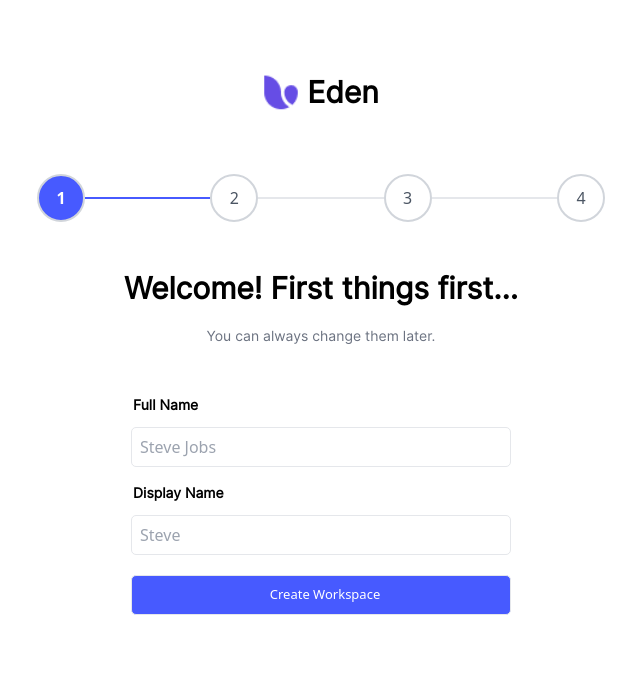
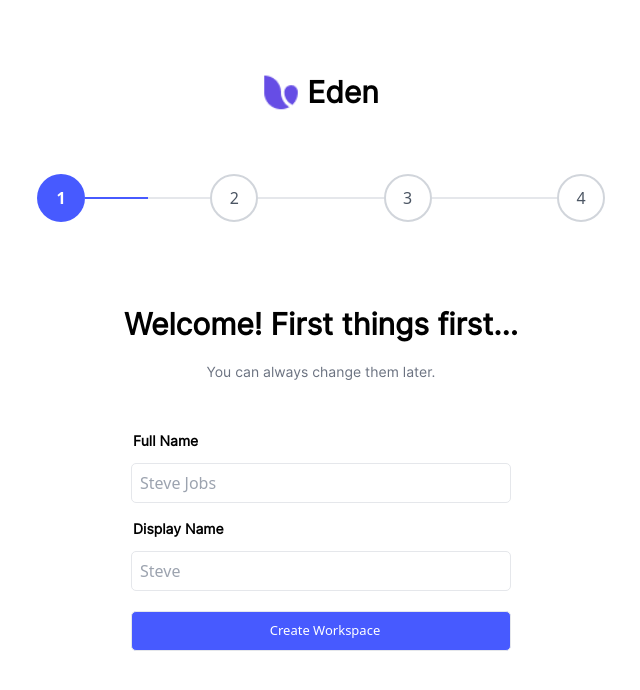
Before and after one commit to deepak-fletcher/EDEN, a React (Create React App) app: page / in a window 1280 px wide. Shown: the top 690 px of the page, without its empty margins (319-959 px from the left). Built offline with nearby package versions, Linux system fonts and the light colour scheme.

Commit message:
progress bar completed

```diff
--- a/src/components/Complete.js
+++ b/src/components/Complete.js
@@ -15,7 +15,7 @@ const Complete = () => {
     <div class="h-[48px] mt-[3%] mb-[3%] w-full md:w-[600px] ml-auto mr-auto">
                 <ProgressBar step="4"></ProgressBar>
         </div>
-    <div class=" mt-[20%] md:mt-[5%]">
+    <div class=" mt-[50px] md:mt-[100px]">
        <div class="flex flex-row w-[350px] md:w-[400px] space-x-[10px] md:space-x-[20px] h-[185px] m-auto">
        <img src={complete} class="m-auto"></img>
 
--- a/src/components/ProgressBar.js
+++ b/src/components/ProgressBar.js
@@ -6,25 +6,43 @@ const ProgressBar = (props) => {
   return (
     <div class="p-4 flex justify-between items-center">
         <div class="relative flex flex-col items-center text-gray-600">
-            <div class={`rounded-full transition duration-500 ease-in-out border-2 border-gray-300 h-12 w-12 flex  items-center justify-center ${step>0? "bg-[#475AFF] text-white font-bold":""}`}>1</div>
+            <div class={`rounded-full transition duration-500 ease-in-out  border-gray-300 h-12 w-12 flex  items-center justify-center ${step>0? "bg-[#475AFF] border-1 text-white font-bold":"border-2"}`}>1</div>
         </div>
-        <div class={`flex-auto border-t-2 transition duration-500 ease-in-out ${step>0? "border-[#475AFF]":""}`}>
-
+        <div class={`flex-auto transition duration-500 ease-in-out`}>
+            {step>0 && <span class="flex flex-row"><div class={`flex-auto transition border-t-2 w-1/2 duration-500 ease-in-out ${step>0? "border-[#475AFF]":""}`}>
+            </div>
+            <div class={`flex-auto transition border-t-2 w-1/2 duration-500 ease-in-out ${step>1? "border-[#475AFF]":""}`}>
+            </div>
+            </span>}
         </div>
         <div class="relative flex flex-col items-center text-gray-600">
-            <div class={`rounded-full transition duration-500 ease-in-out border-2 border-gray-300 h-12 w-12 flex  items-center justify-center ${step>1? "bg-[#475AFF] text-white font-bold":""}`}>2</div>
+            <div class={`rounded-full transition duration-500 ease-in-out border-gray-300 h-12 w-12 flex  items-center justify-center ${step>1? "bg-[#475AFF] border-1 text-white font-bold":"border-2"}`}>2</div>
         </div>
-        <div class={`flex-auto border-t-2 transition duration-500 ease-in-out ${step>1? "border-[#475AFF]":""}`}>
-
+        <div class={`flex-auto transition duration-500 ease-in-out`}>
+            { step>1 ?
+                <span class="flex flex-row"><div class={`flex-auto transition border-t-2 w-1/2 duration-500 ease-in-out ${step>1? "border-[#475AFF]":""}`}>
+                </div>
+                <div class={`flex-auto transition border-t-2 w-1/2 duration-500 ease-in-out ${step>2? "border-[#475AFF]":""}`}>
+                </div>
+                </span>:
+                <span class="flex flex-row"><div class={`flex-auto transition border-t-2 duration-500 ease-in-out`}>
+                </div></span> }
         </div>
         <div class="relative flex flex-col items-center text-gray-600">
-            <div class={`rounded-full transition duration-500 ease-in-out border-2 border-gray-300 h-12 w-12 flex  items-center justify-center ${step>2? "bg-[#475AFF] text-white font-bold":""}`}>3</div>
+            <div class={`rounded-full transition duration-500 ease-in-out  border-gray-300 h-12 w-12 flex  items-center justify-center ${step>2? "bg-[#475AFF] border-1 text-white font-bold":"border-2"}`}>3</div>
         </div>
-        <div class={`flex-auto border-t-2 transition duration-500 ease-in-out ${step>2? "border-[#475AFF]":""}`}>
-
+        <div class={`flex-auto transition duration-500 ease-in-out`}>
+                { step>2 ?
+                <span class="flex flex-row"><div class={`flex-auto transition border-t-2 w-1/2 duration-500 ease-in-out ${step>2? "border-[#475AFF]":""}`}>
+                </div>
+                <div class={`flex-auto transition border-t-2 w-1/2 duration-500 ease-in-out ${step>3? "border-[#475AFF]":""}`}>
+                </div>
+                </span>:
+                <span class="flex flex-row"><div class={`flex-auto transition border-t-2 duration-500 ease-in-out`}>
+                </div></span> }
         </div>
         <div class="relative flex flex-col items-center text-gray-600">
-            <div class={`rounded-full transition duration-500 ease-in-out border-2 border-gray-300 h-12 w-12 flex  items-center justify-center ${step>3? "bg-[#475AFF] text-white font-bold":""}`}>4</div>
+            <div class={`rounded-full transition duration-500 ease-in-out  border-gray-300 h-12 w-12 flex  items-center justify-center ${step>3? "bg-[#475AFF] border-1 text-white font-bold":"border-2"}`}>4</div>
         </div>
 
     </div>
--- a/src/components/Welcome.js
+++ b/src/components/Welcome.js
@@ -11,7 +11,7 @@ const Welcome = () => {
         <div class="h-[48px] mt-[3%] mb-[3%] w-full md:w-[600px] ml-auto mr-auto">
                 <ProgressBar step="1"></ProgressBar>
         </div>
-        <div class="h-15  mt-[20%] md:mt-[5%]">
+        <div class="h-15  mt-[50px] md:mt-[100px]">
             <p class="text-2xl md:text-3xl font-inter m-auto font-extrabold">Welcome! First things first...</p>
             <p class="text-sm font-inter m-auto font-thin p-5 text-gray-500">You can always change them later.</p>
         </div>
```
